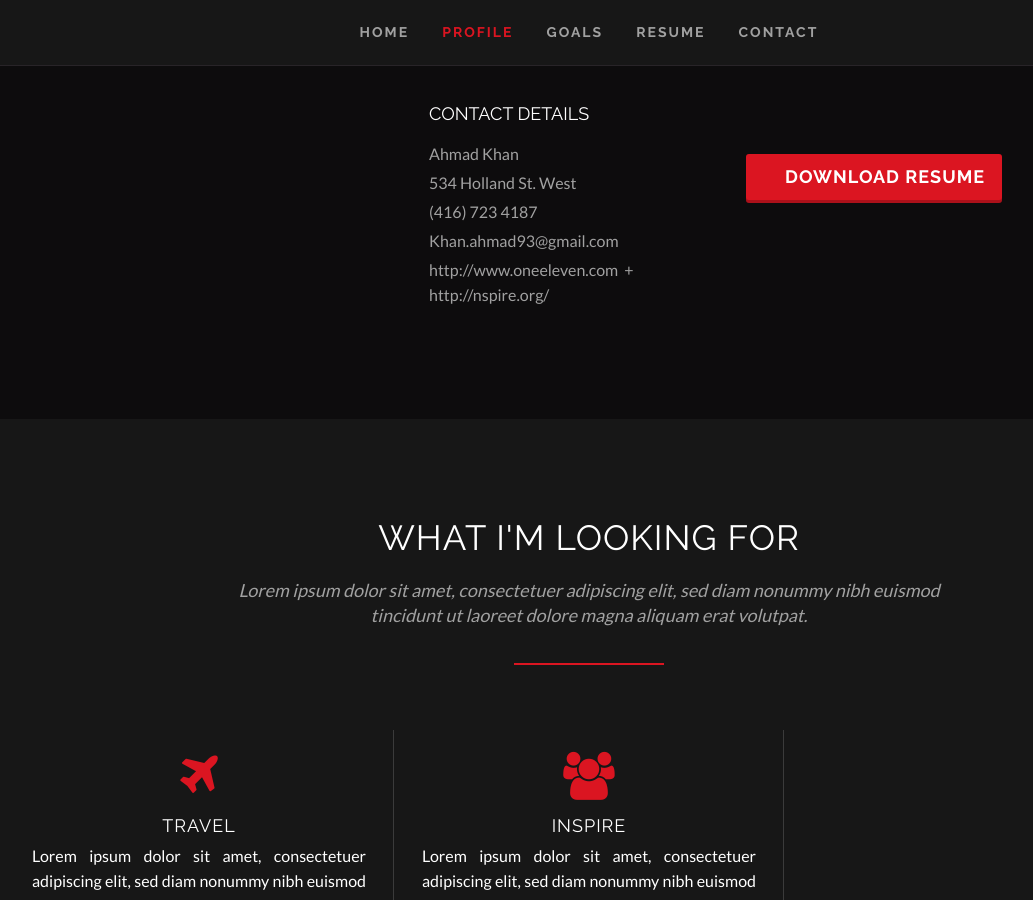
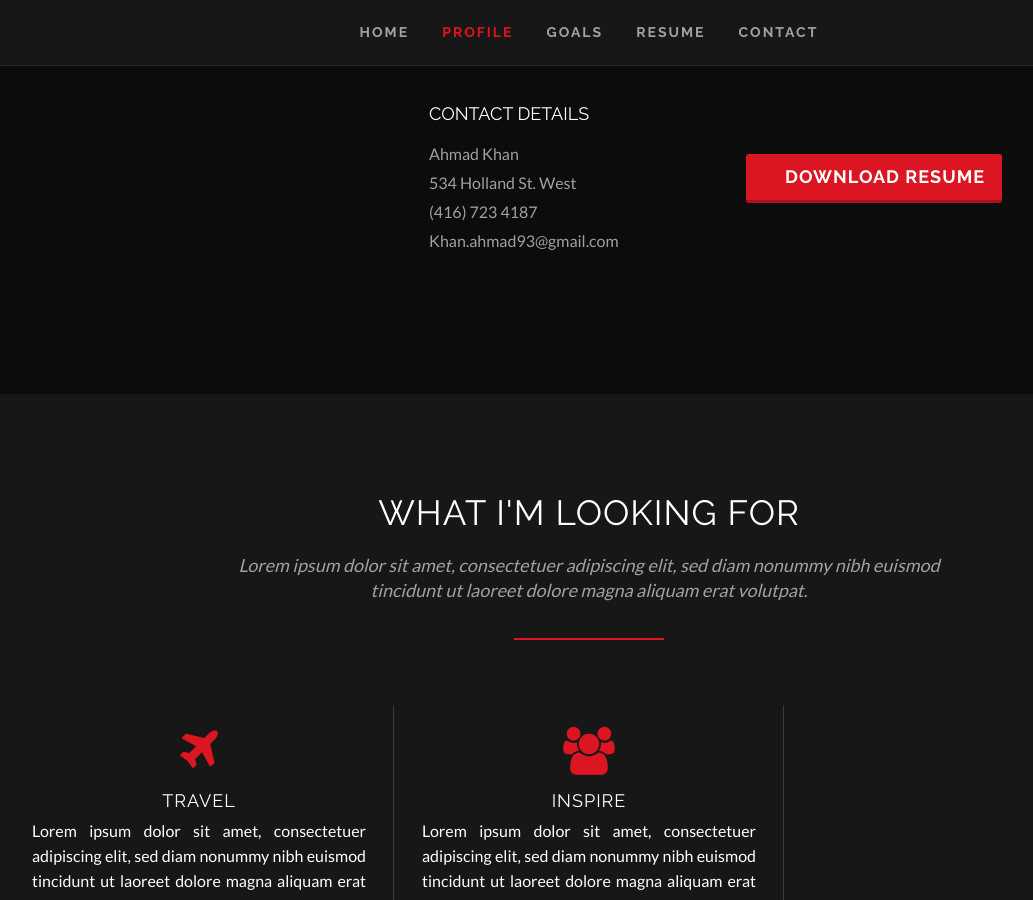
Before and after one commit to clearcareer/AhmadKhan, a Jekyll site: the page built from index.html, in a window 1280 px wide and 900 px high, scrolled down 1229 px. Shown: the whole window, without its empty margins (51-1084 px from the left). Built offline with Jekyll 4.4.1, drawn with Linux system fonts in a browser that asks for light colours; some web fonts are replaced.

Commit message:
Updated '/index.html' via CloudCannon

```diff
--- a/index.html
+++ b/index.html
@@ -210,7 +210,7 @@
                                         <li class="editable">534 Holland St. West</li>
                                         <li class="editable">(416) 723 4187</li>
                                         <li class="editable">Khan.ahmad93@gmail.com</li>
-                                        <li class="editable">http://www.oneeleven.com &nbsp;+ http://nspire.org/</li>
+                                        <li class="editable"><br /></li>
                                     </ul>
                                 </div>
                                 <!-- //.col-md-5 -->
```
